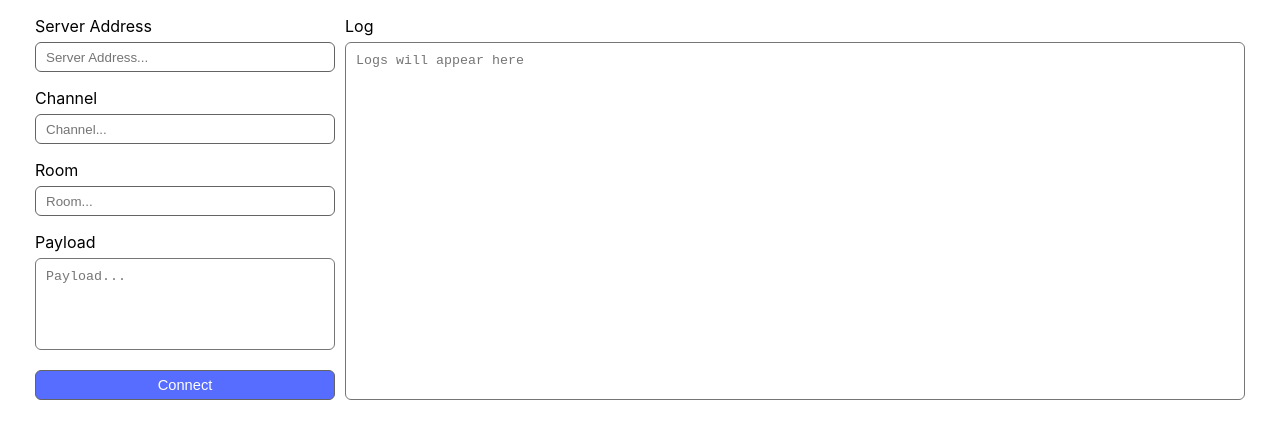
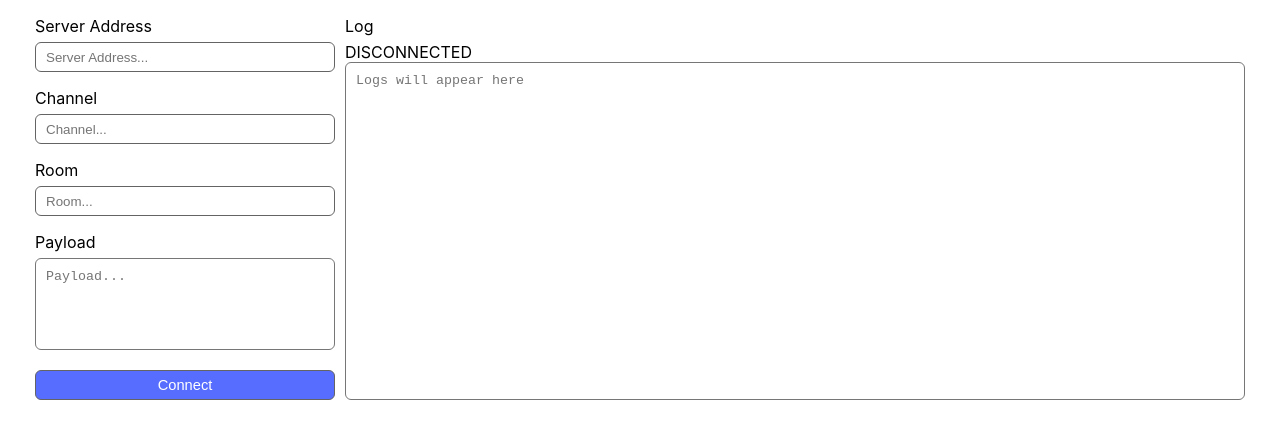
Before and after one commit to smcbride1/action-cable-debugger, a React (Create React App) app: page / in a window 1280 px wide. Shown: the top 438 px of the page. Built offline with nearby package versions, Linux system fonts and the light colour scheme.

Commit message:
Created ConnectedIndicator

```diff
--- a/src/App.js
+++ b/src/App.js
@@ -4,8 +4,10 @@ import InputBox from './components/InputBox';
 import InputArea from './components/InputArea';
 import ElementLabel from './components/ElementLabel';
 import Button from './components/Button';
+import ConnectedIndicator from './components/ConnectedIndicator';
 
 function App() {
+  let connected = false;
   const connect = () => {
   }
 
@@ -27,6 +29,7 @@ function App() {
           </div>
           <div id="response-info">
             <ElementLabel text="Log"/>
+            <ConnectedIndicator connected={connected}/>
             <InputArea className="fill-auto-container" placeholder="Logs will appear here"/>
           </div>
         </div>
--- /dev/null
+++ b/src/components/ConnectedIndicator.js
@@ -0,0 +1,7 @@
+export default function ConnectedIndicator(props) {
+    return(
+        <div className="connected-indicator">
+            {props.connected ? "CONNECTED" : "DISCONNECTED"}
+        </div>
+    )
+}
```
Also changed, not shown: 1 other file (tests, documents, lock files or other folders).
